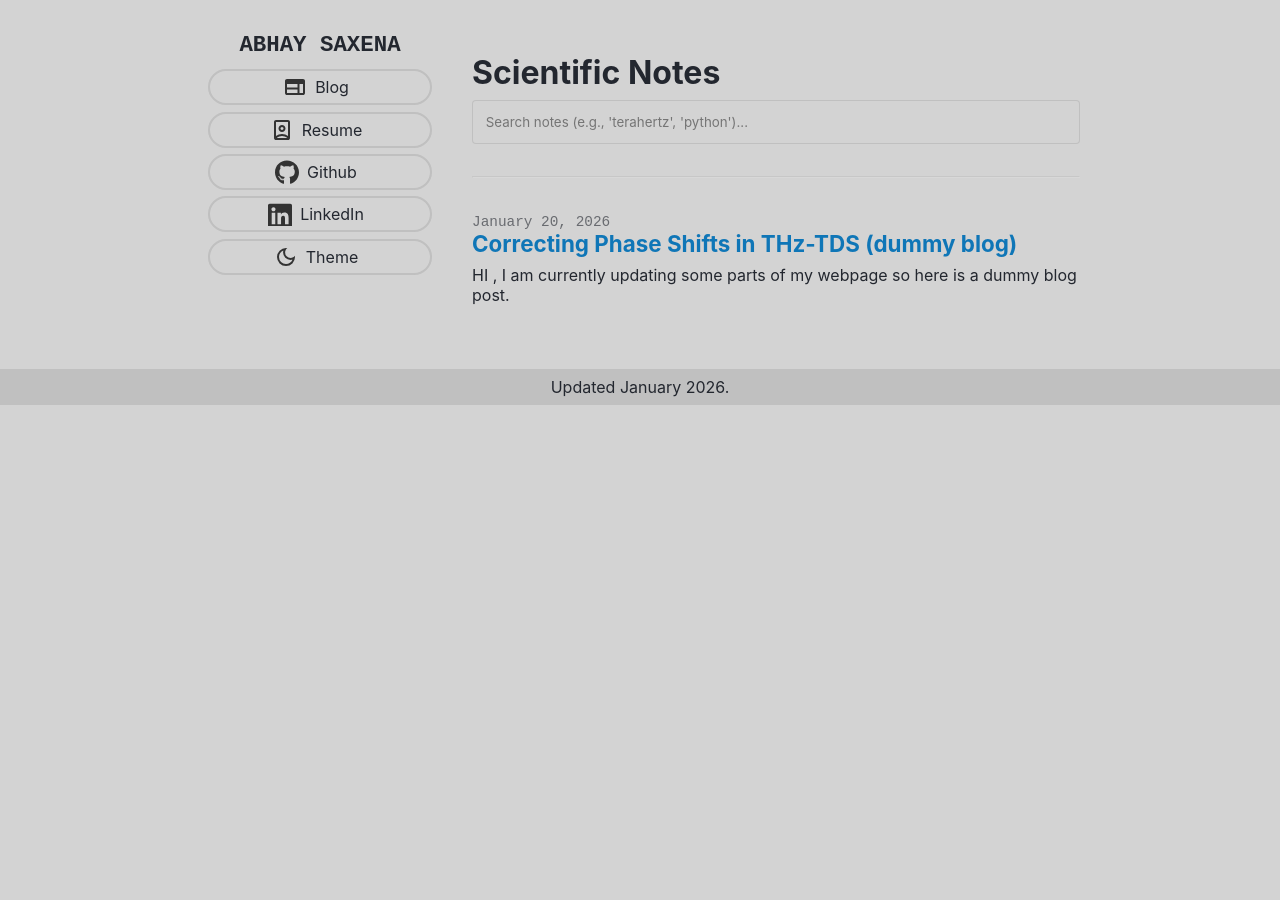
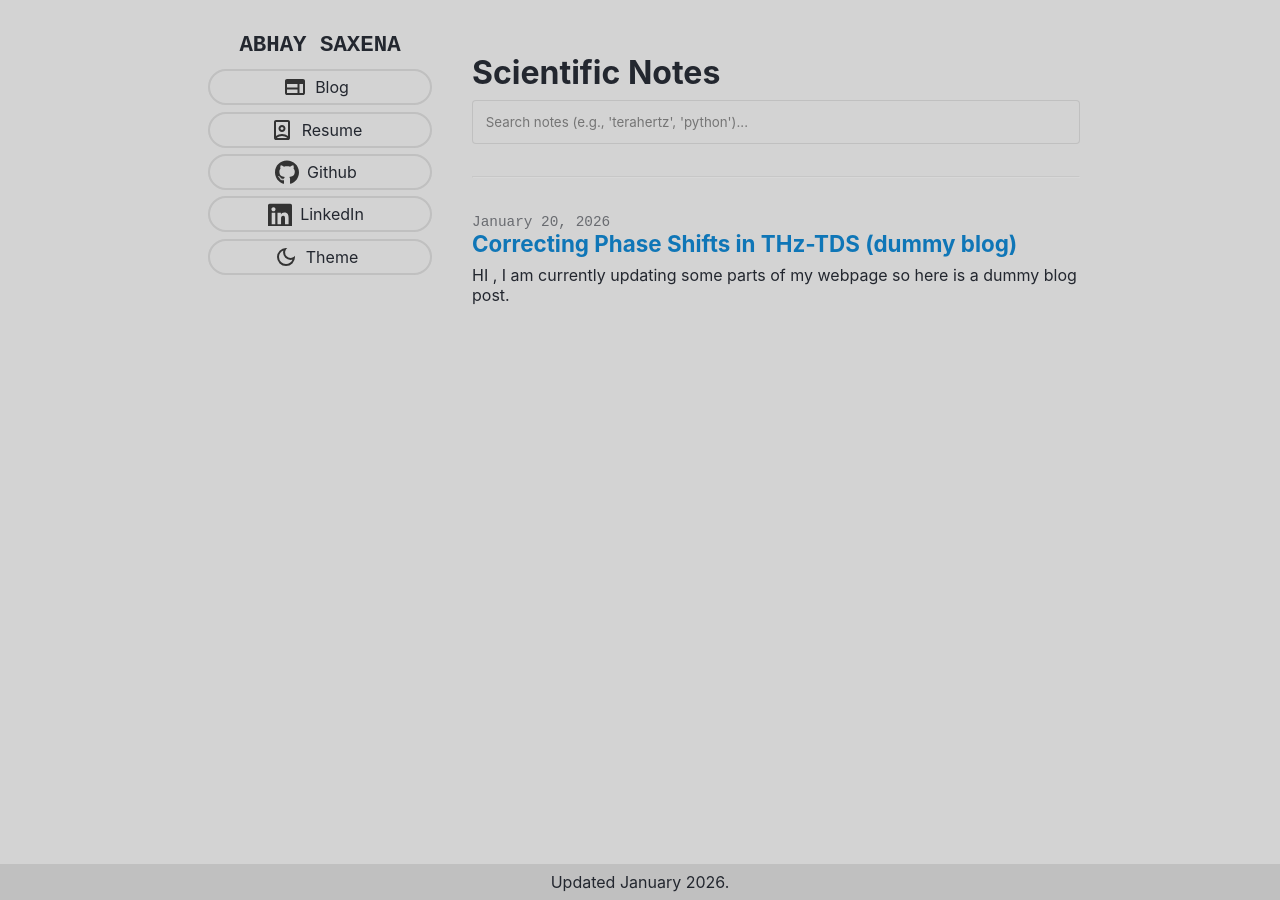
Before and after one commit to saxenabhay/saxenabhay.github.io, a Jekyll site: the page built from index.md, in a window 1280 px wide. Built offline with Jekyll 4.4.1, drawn with Linux system fonts in a browser that asks for light colours.

Commit message:
footer pushdown and date logo fix by making all logo ref in css universal to assets/logo

```diff
--- a/assets/css/style.css
+++ b/assets/css/style.css
@@ -37,52 +37,32 @@
     background-size: cover;
     filter: var(--icon-br);
 }
-#resumeico{
-    background-image: url(../logos/resume.svg);
-}
-#gitic{
-    background-image: url(../logos/github.svg);
-}
-#modeic{
-    background-image: var(--themebt);
-}
-#linkedic{
-    background-image: url(../logos/linkedin.svg);
-}
-#menuic{
-    background-image: url(../logos/menu.svg);
-}
-#closeic{
-    background-image: url(../logos/close.svg);
-}
-#rptic{
-    background-image: url(../logos/report.svg);
-}
-#presic{
-    background-image: url(../logos/present.svg);
-}
-#andic{
-    background-image: url(../logos/android.svg);
-}
-#webic{
-    background-image: url(../logos/web.svg);
-}
-#music{
-    background-image: url(../logos/music.svg);
-}
-#date{
-    background-image: url(../logos/date.svg);
-}
+/* Use /assets/logos/ so these work from ANY page */
+#resumeico { background-image: url(/assets/logos/resume.svg); }
+#gitic     { background-image: url(/assets/logos/github.svg); }
+#modeic    { background-image: var(--themebt); }
+#linkedic  { background-image: url(/assets/logos/linkedin.svg); }
+#menuic    { background-image: url(/assets/logos/menu.svg); }
+#closeic   { background-image: url(/assets/logos/close.svg); }
+#rptic     { background-image: url(/assets/logos/report.svg); }
+#presic    { background-image: url(/assets/logos/present.svg); }
+#andic     { background-image: url(/assets/logos/android.svg); }
+#webic     { background-image: url(/assets/logos/web.svg); }
+#music     { background-image: url(/assets/logos/music.svg); }
+#dateic    { background-image: url(/assets/logos/date.svg); }
 
-html, body{
-    margin:0;
+html, body {
+    margin: 0;
     background-color: var(--bg);
-    color:var(--text);
-    font-family: Optimistic Text,-apple-system,ui-sans-serif,
-    system-ui,BlinkMacSystemFont,Segoe UI,Roboto,Helvetica Neue,Arial,
-    Noto Sans,sans-serif,Apple Color Emoji,Segoe UI Emoji,Segoe UI Symbol,Noto Color Emoji, 'Open Sans';
+    color: var(--text);
+    font-family: Optimistic Text, -apple-system, ui-sans-serif, system-ui, BlinkMacSystemFont, Segoe UI, Roboto, Helvetica Neue, Arial, Noto Sans, sans-serif, Apple Color Emoji, Segoe UI Emoji, Segoe UI Symbol, Noto Color Emoji, 'Open Sans';
     -webkit-font-smoothing: antialiased;
     -moz-osx-font-smoothing: grayscale;
+
+    /* NEW STICKY FOOTER RULES */
+    min-height: 100vh;
+    display: flex;
+    flex-direction: column;
 }
 
 #dp{
@@ -227,6 +207,7 @@ a, label{
     text-align:center;
     justify-content: center;
     align-items: flex-start;
+    flex: 1;
 }
 
 #footer{
@@ -234,6 +215,9 @@ a, label{
     padding:0.5rem;
     display:block;
     text-align: center;
+
+    flex-shrink: 0;
+    margin-top: auto; /* Extra safety to push it down */
 }
 a{
     text-decoration: none;
```
